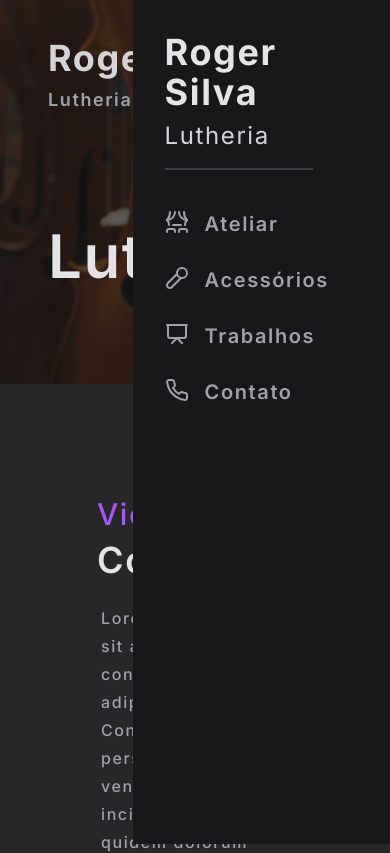
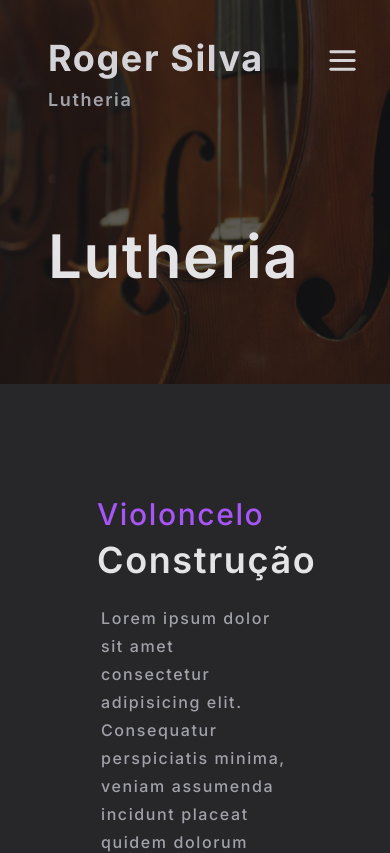
Before and after one commit to PabloJesusdaSilva/Lutheria, a Next.js app: page /cellos in a window 390 px wide. Shown: the top 853 px of the page. Built offline with nearby package versions, Linux system fonts and the light colour scheme.

Commit message:
:feat: adding menu mobile component

```diff
--- a/src/app/components/MenuMobile.tsx
+++ b/src/app/components/MenuMobile.tsx
@@ -1,22 +1,35 @@
 import Link from 'next/link';
+import { useState } from 'react';
+import { Transition } from '@headlessui/react';
 
 import {
    TheaterIcon,
    Mic2Icon,
    PresentationIcon,
-   PhoneIcon
+   PhoneIcon,
+   MenuIcon,
+   XIcon
 } from 'lucide-react';
 
 import styled from 'styled-components';
 
+const NavIcon = styled.button`
+   position: absolute;
+   z-index: 40;
+   top: 43px;
+   right: 30px;
+   cursor: pointer;
+`
+
 const Navbar = styled.nav`
+   display: block;
    position: fixed;
    top: 0;
    right: 0;
    z-index: 20;
    width: 66%;
    height: 100%;
-   padding: 32px 0 0 32px;
+   padding: 38px 0 0 32px;
    letter-spacing: 0.1rem;
    background-color: #18181b;
 
@@ -47,7 +60,39 @@ const NavSubtitle = styled.span`
 `
 
 const MenuMobile = () => {
+   const [isShowing, setIsShowing] = useState(false);
+
    return(
+      <>
+         <NavIcon
+         >
+            {
+               isShowing
+                  ?  <XIcon
+                        onClick={() => setIsShowing((isShowing) => !isShowing)}
+                        size={35}
+                        color='#d4d4d4'
+                     />
+                  :  <MenuIcon
+                        onClick={() => setIsShowing((isShowing) => !isShowing)}
+                        size={35}
+                        color='#d4d4d4'
+                     />
+
+            }
+         </NavIcon>
+
+         {
+            isShowing
+               ? <Transition
+                  show={isShowing}
+                  enter="transition-opacity duration-300"
+                  enterFrom="opacity-0"
+                  enterTo="opacity-100"
+                  leave="transition-opacity duration-300"
+                  leaveFrom="opacity-100"
+                  leaveTo="opacity-0"
+               >
                   <Navbar>
                      <NavText  className='flex flex-col w-8/12 mb-10 pb-4 border-b-2 border-zinc-700'>
                         <NavTitle className='text-4xl text-zinc-200 font-bold'>
@@ -116,6 +161,20 @@ const MenuMobile = () => {
                         </li>
                      </ul>
                   </Navbar>
+                  </Transition>
+               : <Transition
+                     show={isShowing}
+                     enter="transition-opacity duration-75"
+                     enterFrom="opacity-0"
+                     enterTo="opacity-100"
+                     leave="transition-opacity duration-150"
+                     leaveFrom="opacity-100"
+                     leaveTo="opacity-0"
+                  >
+                  </Transition>
+
+         }
+      </>
    )
 }
 
--- a/src/app/partials/Header.tsx
+++ b/src/app/partials/Header.tsx
@@ -14,6 +14,7 @@ const Header = () => {
             alt='Header image'
             src={ImageHeader}
             className='w-full h-full object-cover'
+            priority
          />
 
          <div className='relative z-10 -top-[100%] w-full h-full bg-zinc-900/70' />
```
Lines whose indentation alone changed are shown as unchanged.
